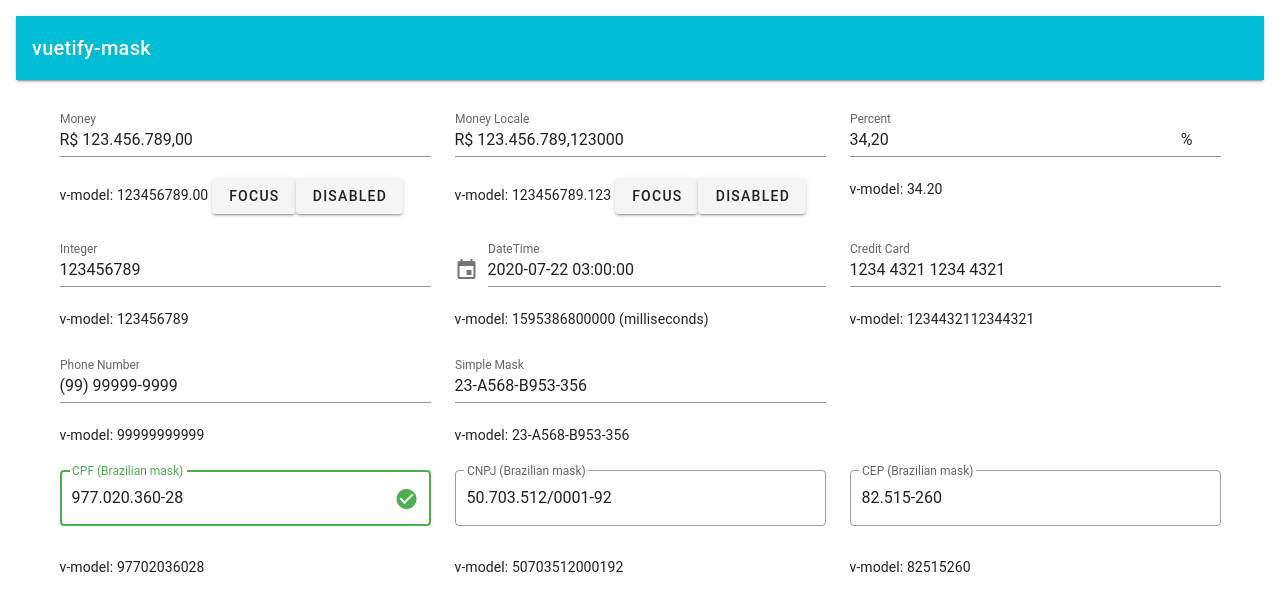
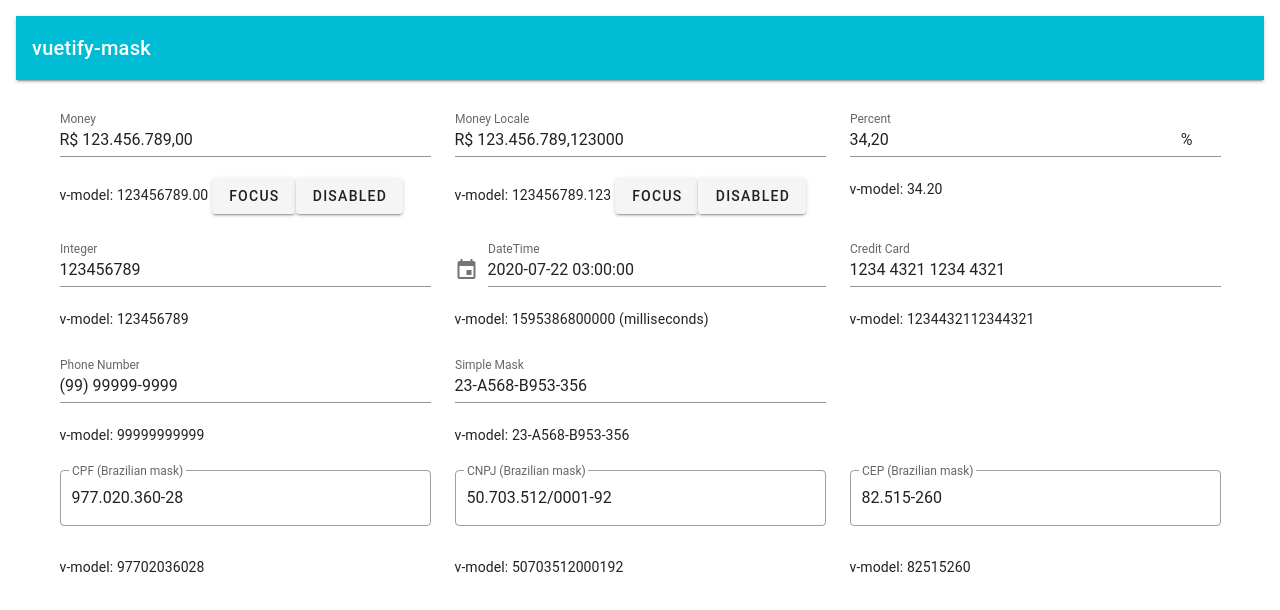
Before and after one commit to juareznasato/vuetify-mask, a JavaScript app: page / in a window 1280 px wide. Shown: the top 610 px of the page. Built offline with nearby package versions, Linux system fonts and the light colour scheme.

Commit message:
:construction: :fire: Return default.

```diff
--- a/src/TestCpf.vue
+++ b/src/TestCpf.vue
@@ -9,8 +9,6 @@
         outlined: true,
         clearable: true,
         placeholder: '',
-        'append-icon': value ? 'mdi-check-circle' : 'mdi-minus-circle',
-        success: value ? true : false
       }"
       v-bind:options="{
         machineMask: '###########',
```
